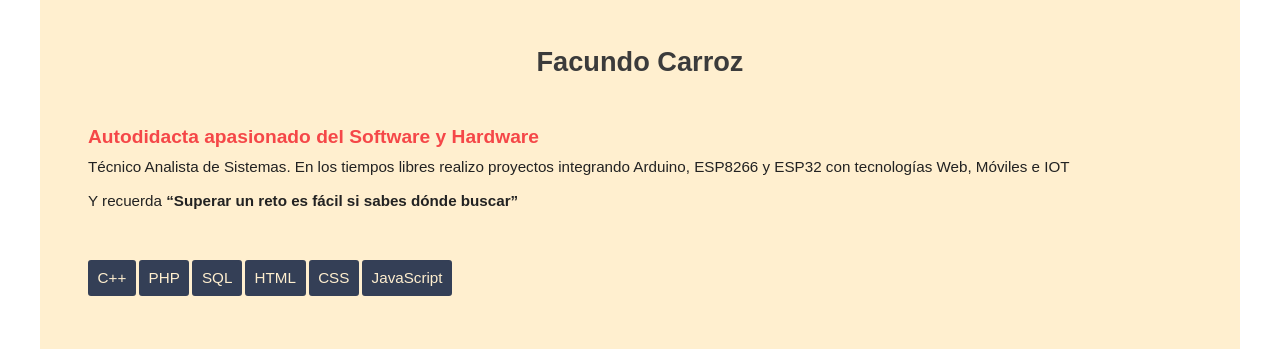
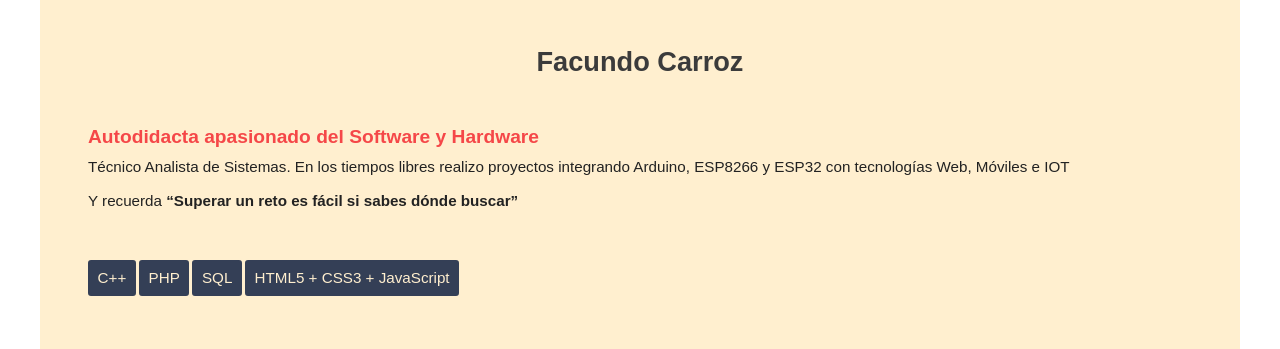
Before and after one commit to Facundo-prog/facundo-prog.github.io, a plain HTML site: page profile.html in a window 1280 px wide. Shown: the part 55-404 px from the top of the page. Drawn offline with Linux system fonts and the light colour scheme.

Commit message:
HTML updated

```diff
--- a/profile.html
+++ b/profile.html
@@ -25,9 +25,7 @@
                 <div class="texto">C++</div>
                 <div class="texto">PHP</div>
                 <div class="texto">SQL</div>
-                <div class="texto">HTML</div>
-                <div class="texto">CSS</div>
-                <div class="texto">JavaScript</div>
+                <div class="texto">HTML5 + CSS3 + JavaScript</div>
             </div>
 
             <div class="contact">
```
